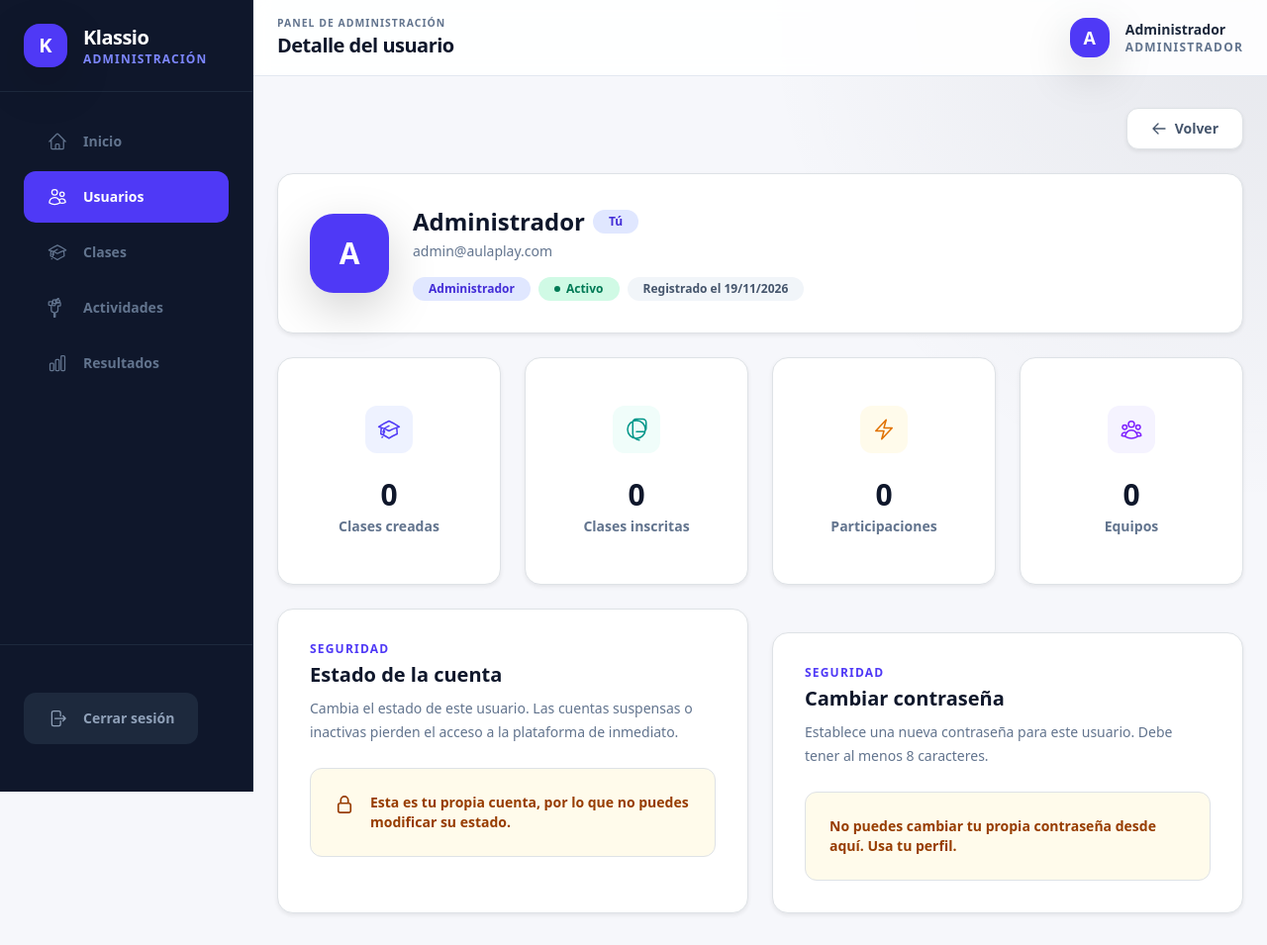
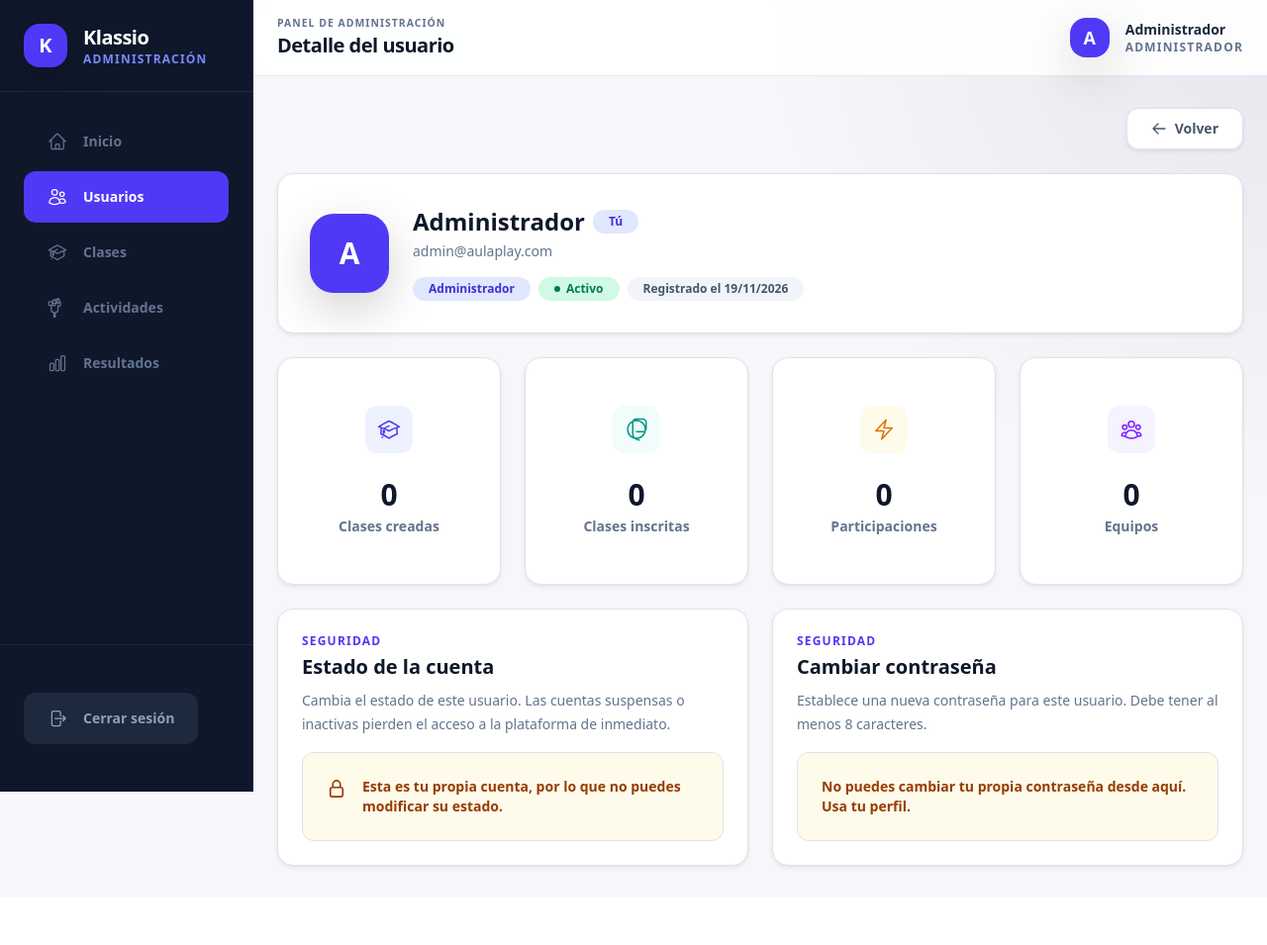
Before and after one commit to EddyDS23/klassio, a Laravel app: page /admin/users/1 in a window 1280 px wide. Shown: the whole page at 99% size. After the commit the page ends 878 px from the top, so only its background shows below. Run offline with Laravel 12, Linux system fonts and the light colour scheme; a user stored in the database is signed in; data comes from the database, SQL or seed files in the repository; some libraries are stand-ins or nearby versions.

Commit message:
style(views): reduce espacio interno y iguala tamano de tarjetas admin user

```diff
--- a/resources/views/admin/users/show.blade.php
+++ b/resources/views/admin/users/show.blade.php
@@ -123,10 +123,10 @@
 
     </section>
 
-    <div class="grid grid-cols-1 gap-6 md:grid-cols-2">
+    <div class="grid grid-cols-1 gap-4 md:grid-cols-2">
 
     <!-- Gestión del estado -->
-    <section class="rounded-2xl border border-slate-200 bg-white p-6 shadow-sm sm:p-8">
+    <section class="flex flex-col rounded-2xl border border-slate-200 bg-white p-4 shadow-sm sm:p-5">
 
         <p class="text-xs font-bold uppercase tracking-widest text-indigo-600">
             Seguridad
@@ -141,7 +141,7 @@
         </p>
 
         @if ($user->id === auth()->id())
-            <div class="mt-4 flex items-start gap-3 rounded-xl border border-amber-200 bg-amber-50 p-4 text-amber-800" role="status">
+            <div class="mt-3 flex items-start gap-3 rounded-xl border border-amber-200 bg-amber-50 p-4 text-amber-800" role="status">
                 <svg class="mt-0.5 h-5 w-5 shrink-0" xmlns="http://www.w3.org/2000/svg" fill="none" viewBox="0 0 24 24" stroke-width="2" stroke="currentColor" aria-hidden="true">
                     <path stroke-linecap="round" stroke-linejoin="round" d="M16.5 10.5V6.75a4.5 4.5 0 1 0-9 0v3.75m-.75 11.25h10.5a2.25 2.25 0 0 0 2.25-2.25v-6.75a2.25 2.25 0 0 0-2.25-2.25H6.75a2.25 2.25 0 0 0-2.25 2.25v6.75a2.25 2.25 0 0 0 2.25 2.25Z" />
                 </svg>
@@ -151,7 +151,7 @@
             </div>
         @else
             <form action="{{ route('admin.users.update-status', $user->id) }}" method="POST"
-                  class="mt-4 flex flex-wrap items-center gap-3">
+                  class="mt-3 flex flex-wrap items-center gap-2.5">
                 @csrf
                 @method('PATCH')
 
@@ -173,7 +173,7 @@
     </section>
 
     <!-- Cambiar contraseña -->
-    <section class="mt-6 rounded-2xl border border-slate-200 bg-white p-6 shadow-sm sm:p-8">
+    <section class="flex flex-col rounded-2xl border border-slate-200 bg-white p-4 shadow-sm sm:p-5">
 
         <p class="text-xs font-bold uppercase tracking-widest text-indigo-600">
             Seguridad
@@ -187,14 +187,14 @@
         </p>
 
         @if ($user->id === auth()->id())
-            <div class="mt-4 flex items-start gap-3 rounded-xl border border-amber-200 bg-amber-50 p-4 text-amber-800" role="status">
+            <div class="mt-3 flex items-start gap-3 rounded-xl border border-amber-200 bg-amber-50 p-4 text-amber-800" role="status">
                 <p class="text-sm font-bold">
                     No puedes cambiar tu propia contraseña desde aquí. Usa tu perfil.
                 </p>
             </div>
         @else
             <form action="{{ route('admin.users.update-password', $user->id) }}" method="POST"
-                  class="mt-4 flex flex-col gap-4">
+                  class="mt-3 flex flex-col gap-3">
                 @csrf
                 @method('PATCH')
 
```
